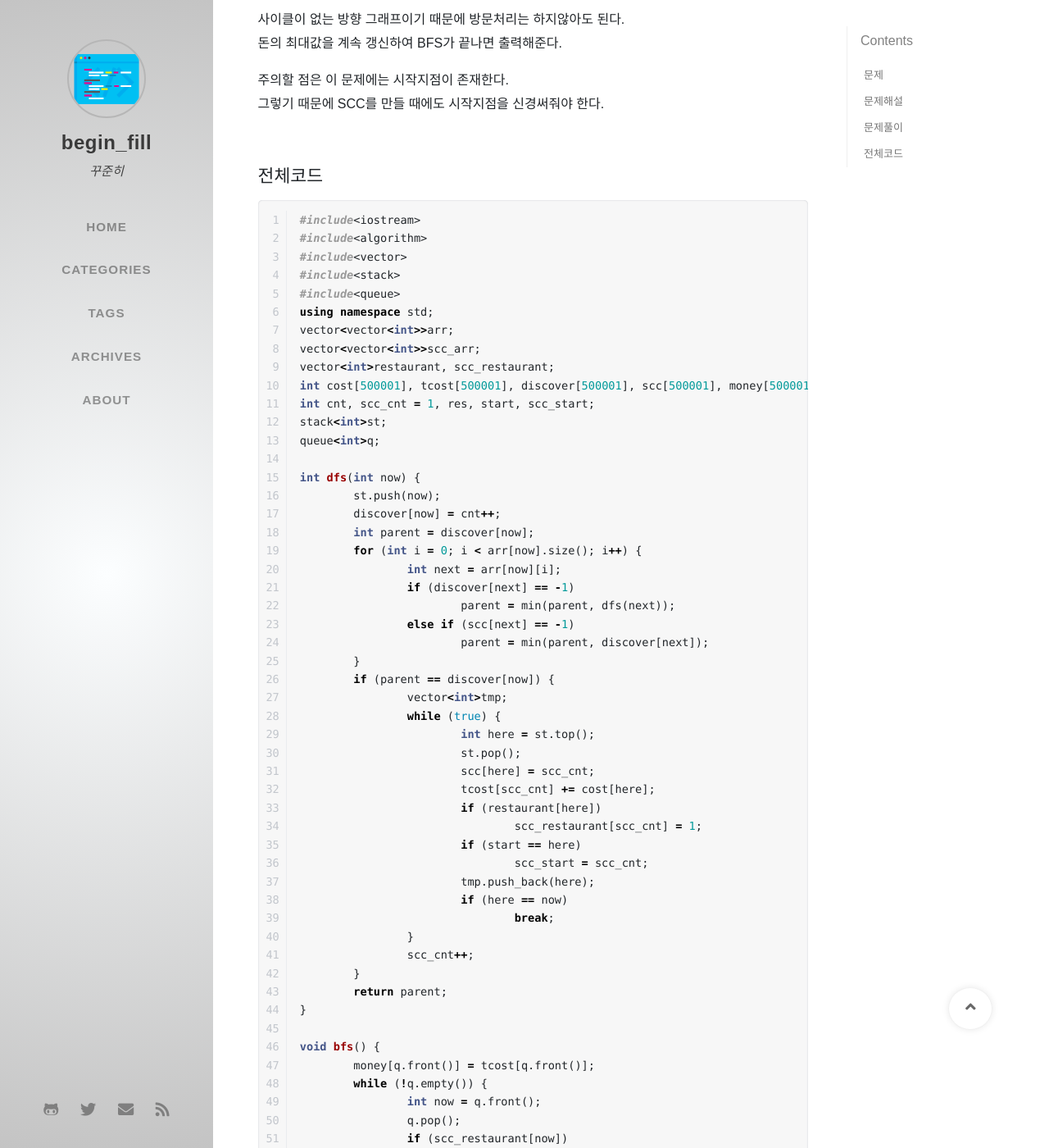
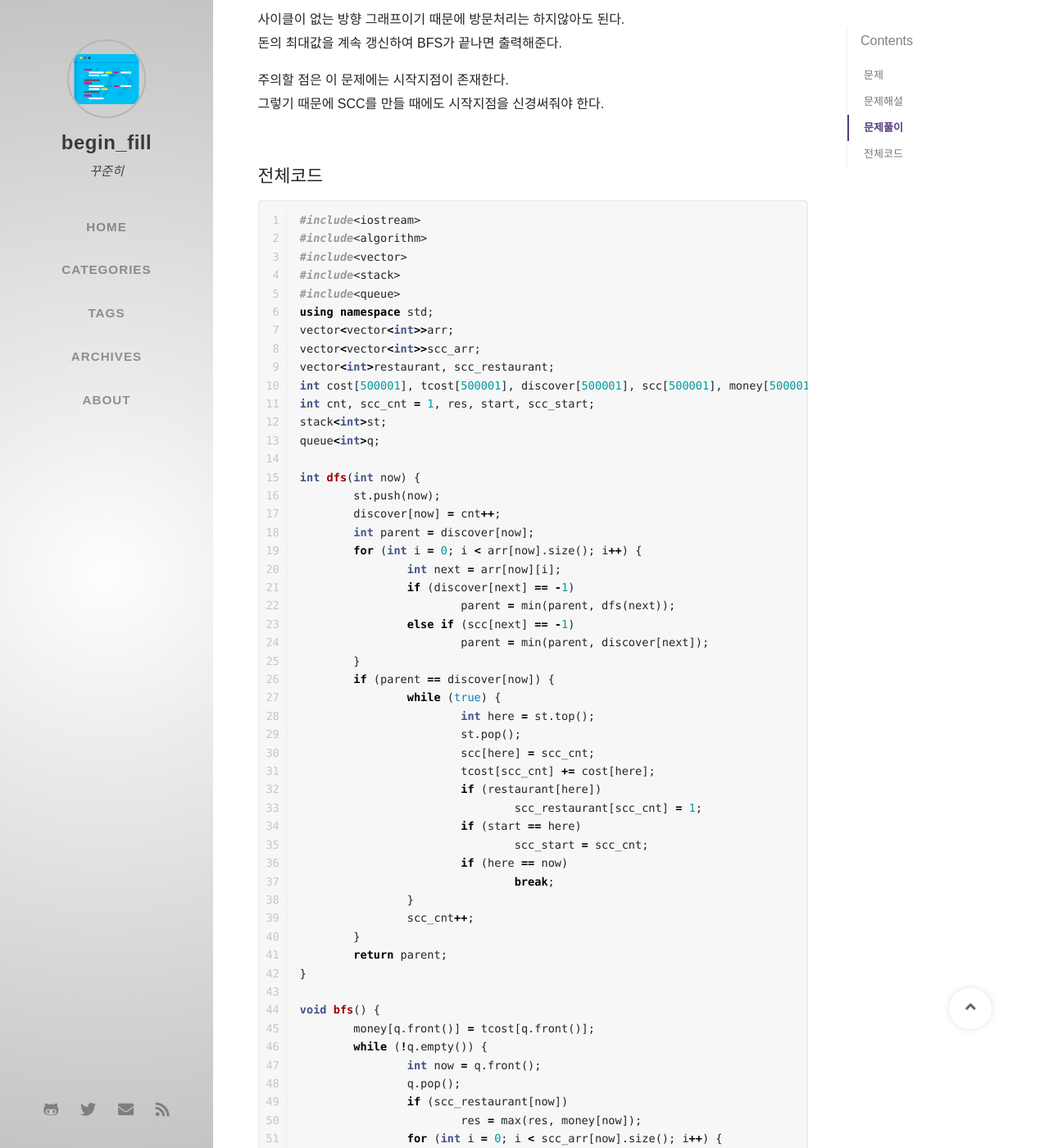
Before and after one commit to ip99202/ip99202.github.io, a Jekyll site: the page built from _posts/2021-02-02-백준-4013-ATM.md, in a window 1280 px wide and 1400 px high, scrolled down 1959 px. Shown: the whole window at 82% size. Built offline with Jekyll 4.4.1, drawn with Linux system fonts in a browser that asks for light colours; nearby versions of some CDN libraries; some web fonts are replaced; comment, search, counter and statistics services are not loaded; some of the changed text lies outside the part shown.

Commit message:
Fix post

```diff
--- a/_posts/2021-02-02-백준-4013-ATM.md
+++ b/_posts/2021-02-02-백준-4013-ATM.md
@@ -110,7 +110,6 @@ int dfs(int now) {
 			parent = min(parent, discover[next]);
 	}
 	if (parent == discover[now]) {
-		vector<int>tmp;
 		while (true) {
 			int here = st.top();
 			st.pop();
@@ -120,7 +119,6 @@ int dfs(int now) {
 				scc_restaurant[scc_cnt] = 1;
 			if (start == here)
 				scc_start = scc_cnt;
-			tmp.push_back(here);
 			if (here == now)
 				break;
 		}
```
